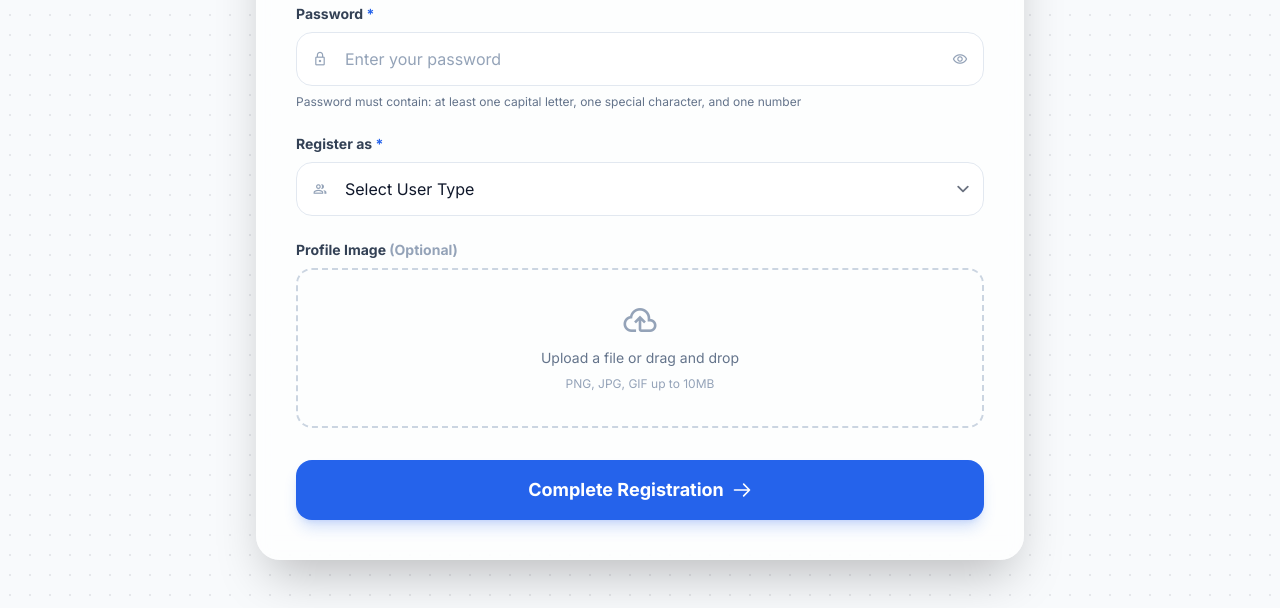
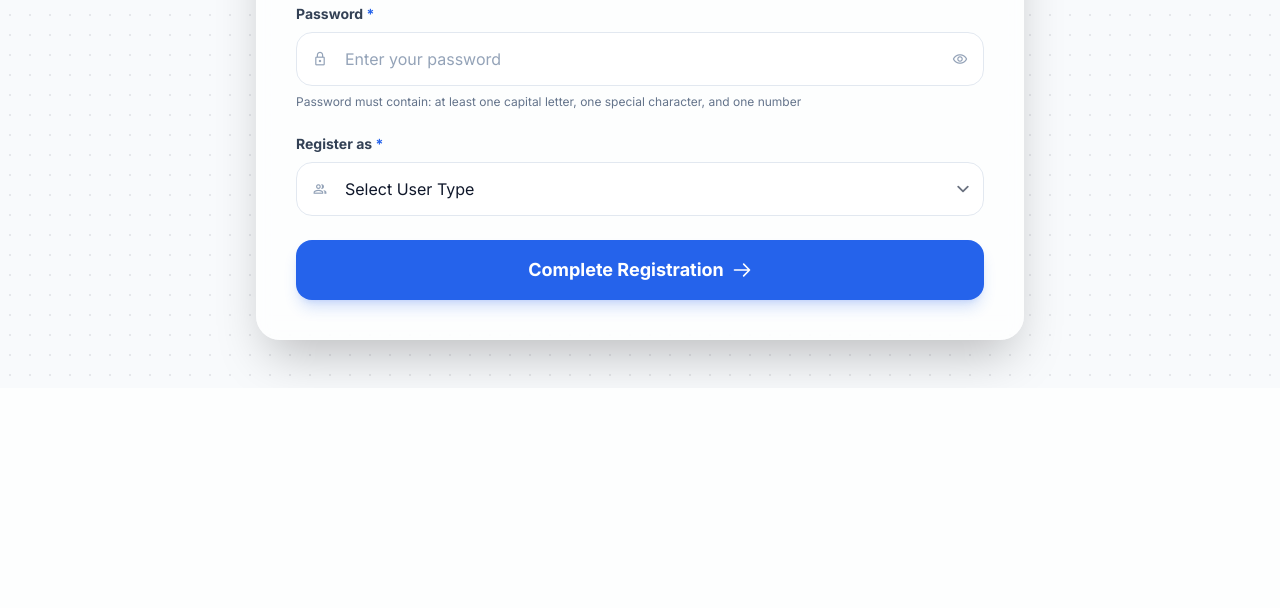
Before and after one commit to prasharmy/careerlytics, a Django app: template assets/templates/UserRegister.html in a window 1280 px wide. Shown: the part 955-1563 px from the top of the page. After the commit the page ends 1336 px from the top, so only its background shows below. Run offline with Django 3.2, Linux system fonts and the light colour scheme; the template is opened without the code that fills it, so the values that code supplies are empty; some libraries are stand-ins or nearby versions.

Commit message:
Update UserRegister.html

```diff
--- a/assets/templates/UserRegister.html
+++ b/assets/templates/UserRegister.html
@@ -883,31 +883,6 @@ return false;
           </div>
 
           <!-- Profile Image Field (Optional) -->
-          <div class="mb-8">
-            <label class="block text-sm font-bold text-slate-700 dark:text-slate-300 mb-2">
-              Profile Image <span class="text-slate-400 text-sm">(Optional)</span>
-            </label>
-            <div class="relative">
-              <input
-                type="file"
-                id="pic"
-                name="pic"
-                accept="image/png,image/jpeg,image/jpg,image/gif"
-                class="hidden"
-                onchange="document.getElementById('file-name').textContent = this.files[0]?.name || 'Upload a file or drag and drop'"
-              />
-              <label
-                for="pic"
-                class="flex flex-col items-center justify-center w-full h-40 border-2 border-dashed border-slate-300 dark:border-gray-600 rounded-xl cursor-pointer hover:border-primary hover:bg-blue-50/30 dark:hover:bg-blue-900/20 transition-colors"
-              >
-                <div class="flex flex-col items-center justify-center pt-5 pb-6">
-                  <span class="material-symbols-outlined !text-4xl text-slate-400 dark:text-slate-300 mb-2">cloud_upload</span>
-                  <p class="mb-2 text-sm text-slate-500 dark:text-slate-400" id="file-name">Upload a file or drag and drop</p>
-                  <p class="text-xs text-slate-400 dark:text-slate-500">PNG, JPG, GIF up to 10MB</p>
-                </div>
-              </label>
-            </div>
-          </div>
 
           <!-- Submit Button -->
           <button
```
